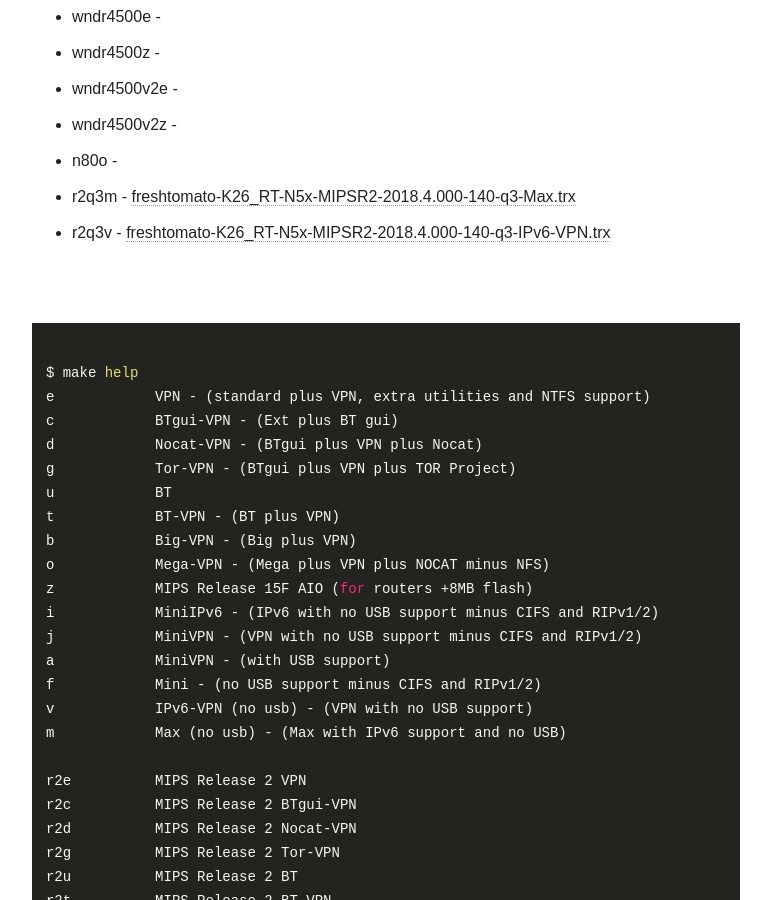
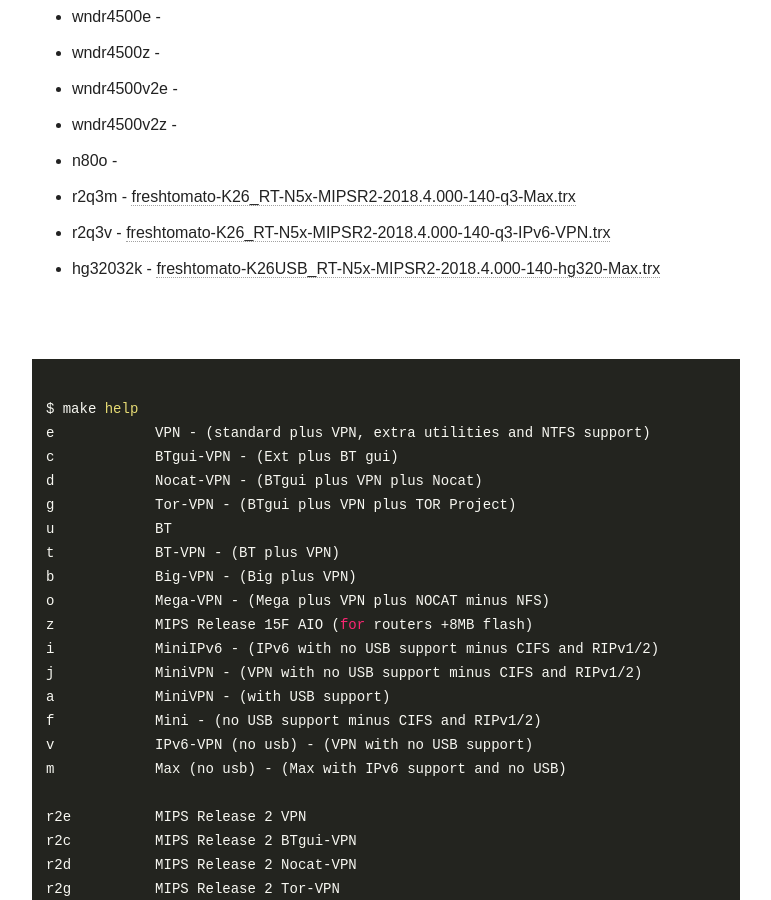
Before and after one commit to oglopss/freshtomato-mips-ci-jekyll, a Jekyll site: the page built from index.html, in a window 1280 px wide and 900 px high, scrolled down 2743 px. Shown: the whole window, without its empty margins (254-1025 px from the left). Built offline with Jekyll 4.4.1, drawn with Linux system fonts in a browser that asks for light colours; nearby versions of some CDN libraries.

Commit message:
Travis build 39 hg32032k pushed to gh-pages

```diff
--- a/_data/ss.yml
+++ b/_data/ss.yml
@@ -65,3 +65,4 @@
   - 0066 n80o
   - 0068 r2q3v freshtomato-K26_RT-N5x-MIPSR2-2018.4.000-140-q3-IPv6-VPN.trx
   - 0067 r2q3m freshtomato-K26_RT-N5x-MIPSR2-2018.4.000-140-q3-Max.trx
+  - 0069 hg32032k freshtomato-K26USB_RT-N5x-MIPSR2-2018.4.000-140-hg320-Max.trx
```
